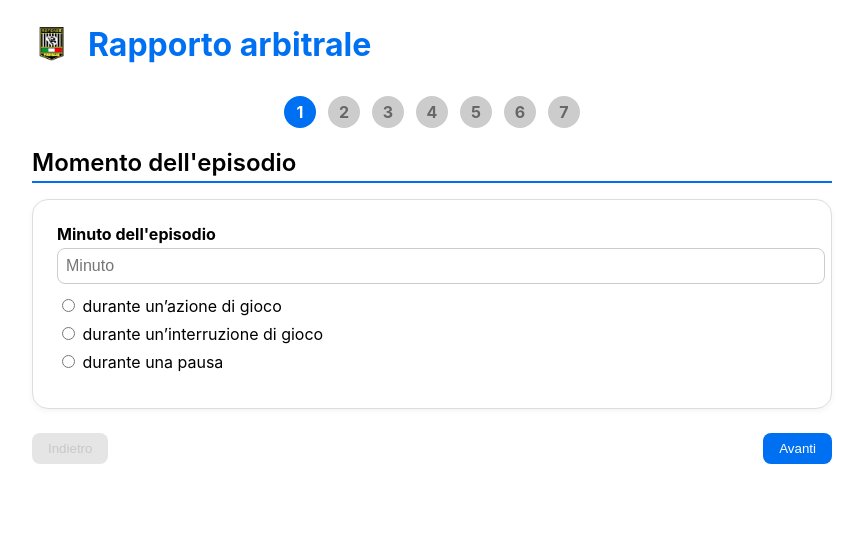
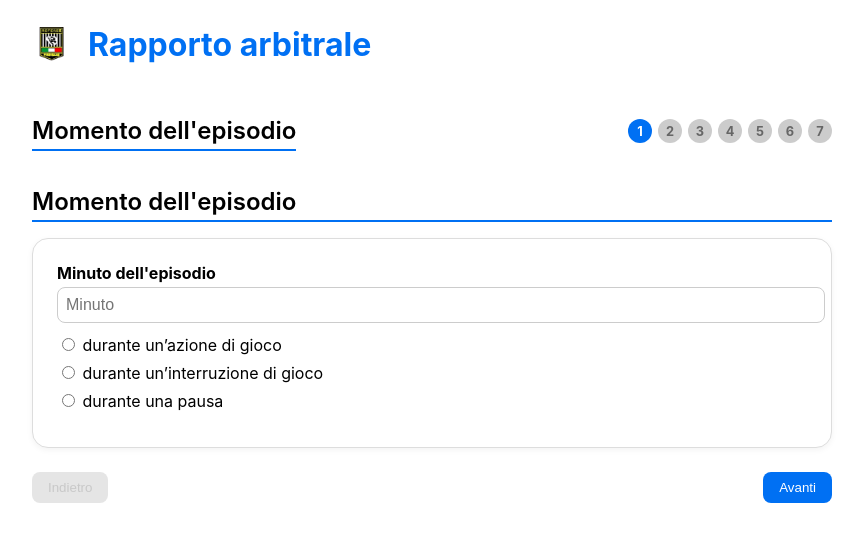
Before and after one commit to ThoEggwfo/rapporti, a Next.js app: page / in a window 1280 px wide. Shown: the top 542 px of the page, without its empty margins (208-1071 px from the left). Built offline with nearby package versions, Linux system fonts and the light colour scheme.

Commit message:
Update index.js with styled version 1.2

```diff
--- a/pages/index.js
+++ b/pages/index.js
@@ -412,12 +412,18 @@ ${formData.comments}`;
           <>
             <div style={{ marginBottom: "1rem" }}>
               {/* Zahlenleiste */}
+              <div style={{
+                display: "flex",
+                alignItems: "center",
+                justifyContent: "space-between",
+                marginBottom: "1rem"
+              }}>
+                <h2 style={headingStyle}>{steps[step].label}</h2>
+
                 <div
                   style={{
                     display: "flex",
-                  justifyContent: "center",
-                  gap: "12px",
-                  marginBottom: "1rem",
+                    gap: "6px",
                     userSelect: "none",
                   }}
                 >
@@ -425,8 +431,8 @@ ${formData.comments}`;
                     <div
                       key={i}
                       style={{
-                      width: "32px",
-                      height: "32px",
+                        width: "24px",
+                        height: "24px",
                         borderRadius: "50%",
                         backgroundColor: i === step ? "#0070f3" : "#ccc",
                         color: i === step ? "white" : "#666",
@@ -435,13 +441,15 @@ ${formData.comments}`;
                         alignItems: "center",
                         fontWeight: "700",
                         cursor: "default",
-                      fontSize: "1rem",
+                        fontSize: "0.8rem",
                       }}
                     >
                       {i + 1}
                     </div>
                   ))}
                 </div>
+              </div>
+
 
               <h2 style={headingStyle}>{steps[step].label}</h2>
             </div>
@@ -485,41 +493,7 @@ ${formData.comments}`;
           </>
         ) : (
           <div>
-            <div style={{ marginBottom: "1rem" }}>
-              <div
-                style={{
-                  display: "flex",
-                  justifyContent: "center",
-                  gap: "12px",
-                  marginBottom: "1rem",
-                  userSelect: "none",
-                }}
-              >
-                {[...steps, { label: "Rapporto Finale" }].map((s, i) => (
-                  <div
-                    key={i}
-                    style={{
-                      width: "32px",
-                      height: "32px",
-                      borderRadius: "50%",
-                      backgroundColor: i === step ? "#0070f3" : "#ccc",
-                      color: i === step ? "white" : "#666",
-                      display: "flex",
-                      justifyContent: "center",
-                      alignItems: "center",
-                      fontWeight: "700",
-                      cursor: "default",
-                      fontSize: "1rem",
-                    }}
-                  >
-                    {i + 1}
-                  </div>
-                ))}
-              </div>
-
             <h2 style={headingStyle}>Rapporto Finale</h2>
-            </div>
-
 
             <textarea
               style={{
```
Lines whose indentation alone changed are shown as unchanged.
